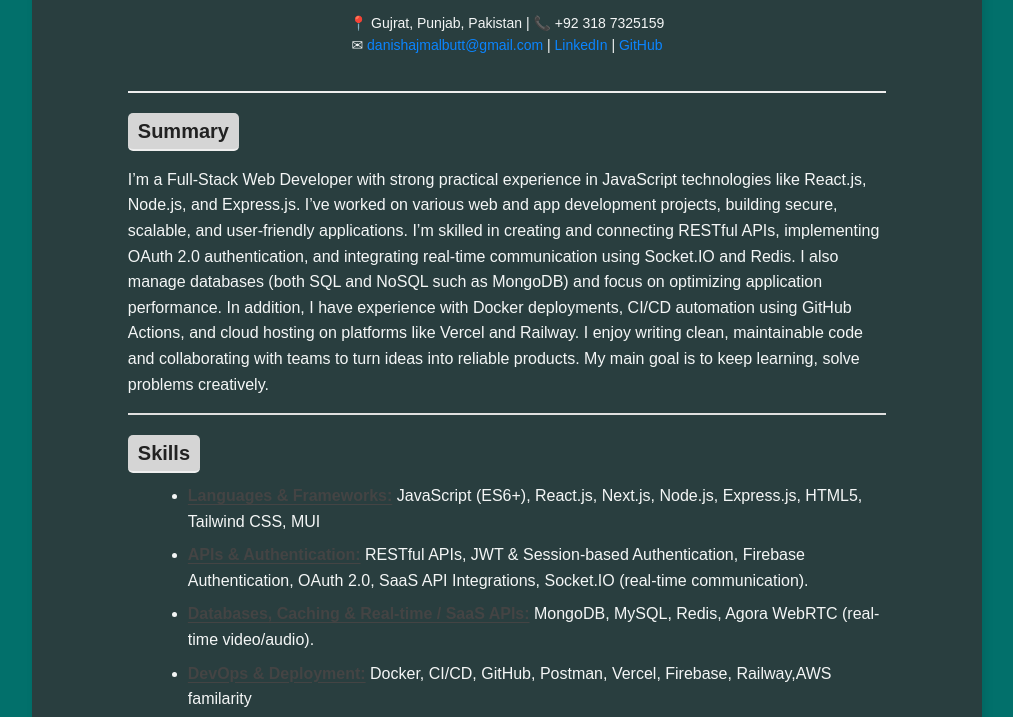
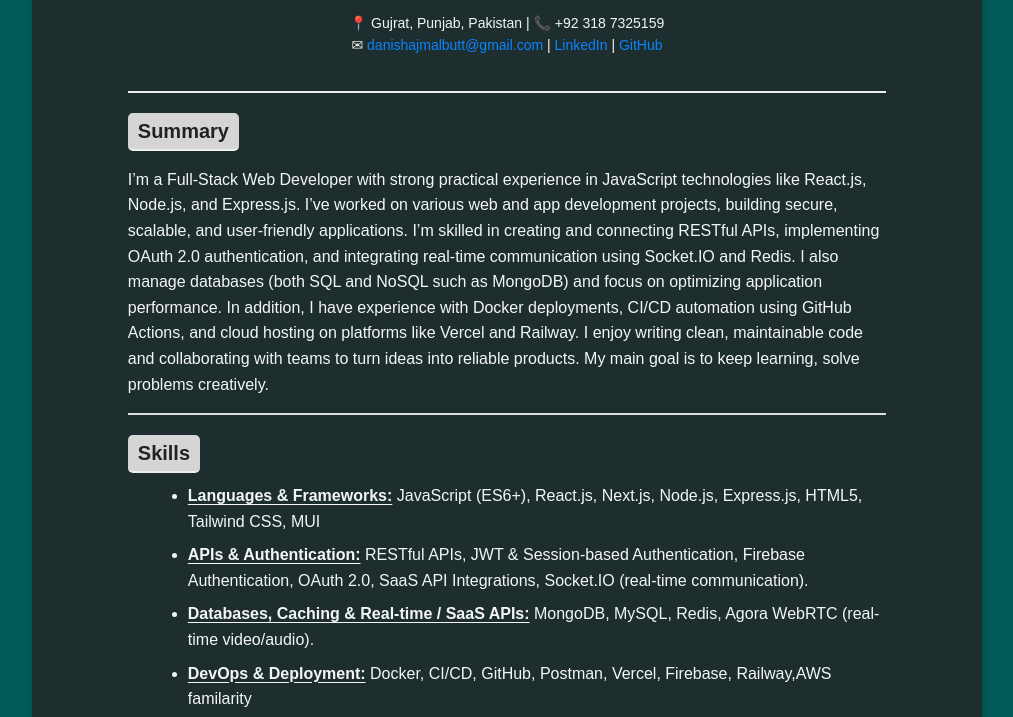
Before and after one commit to DanishAjma1/Resume, a plain HTML site: page index.html in a window 1280 px wide. Shown: the part 289-1006 px from the top of the page, without its empty margins (133-1146 px from the left). Drawn offline with Linux system fonts and the light colour scheme.

Commit message:
heading color changes

```diff
--- a/index.html
+++ b/index.html
@@ -9,7 +9,7 @@
         font-family: Arial, sans-serif;
         padding: 0;
         line-height: 1.6;
-        background: rgb(2, 112, 107);
+        background: rgb(1, 91, 86);
         color: #F4F6F6;
       }
       .container {
@@ -17,7 +17,7 @@
         margin: auto;
         border-radius: 10px;
         padding: 10px 1in 20px 1in;
-        background: #293e3f;
+        background: #1e2e2f;
         box-shadow: 3px 3px 8px rgba(0, 0, 0, 0.1);
       }
       header {
@@ -69,6 +69,7 @@
       .expertisesPics img {
         width: fit-content;
         height: 100px;
+        padding: 5px;
       }
       .expertisesPics {
         flex-wrap: wrap;
@@ -85,7 +86,7 @@
         margin-bottom: 8px;
       }
       .skills li strong {
-        color: #444;
+        color: #F4F6F6;
       }
       .job,
       .project {
```
